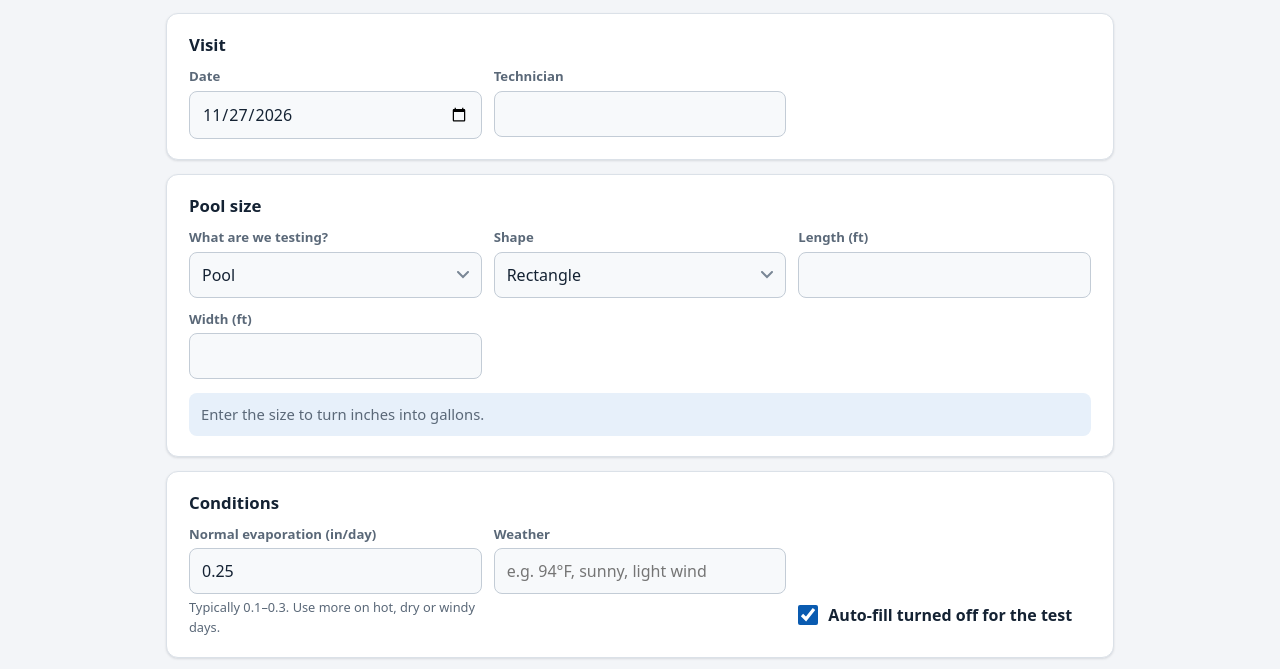
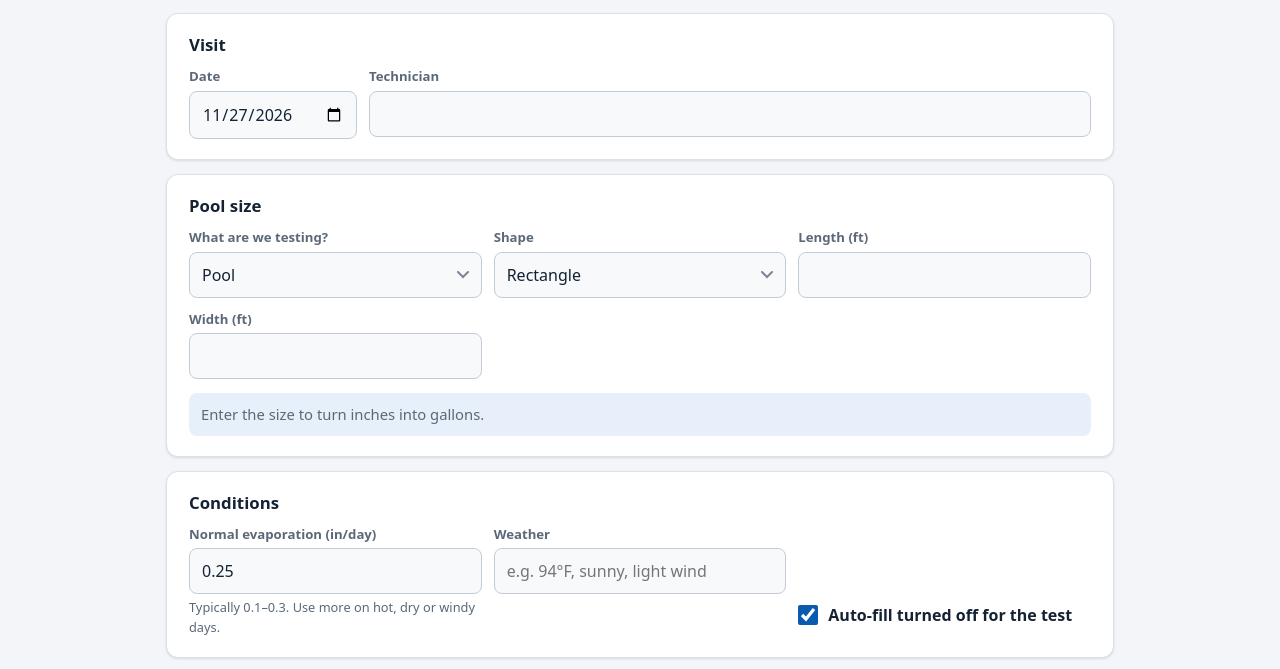
Before and after one commit to capitan182/Leakvue-, a website: page index.html in a window 1280 px wide. Both pictures are taken after a click on the button "Start a test". Shown: the part 124-793 px from the top of the page. Drawn offline with Linux system fonts and the light colour scheme.

Commit message:
Test screen: compact date next to the technician
The date box took the full width of the Visit card. Put Date and
Technician on one row with the date sized to fit, falling back to one
column only on very narrow screens.

Co-Authored-By: Claude Opus 5.5 <noreply@anthropic.com>
Claude-Session: https://claude.ai/code/session_01UzV2iAyT7jGxYHrYNiESZ4

```diff
--- a/css/app.css
+++ b/css/app.css
@@ -595,3 +595,8 @@ body.is-report .appbar { position: static; }
 }
 .lab-reading strong { font: 700 1.3rem/1 ui-monospace, SFMono-Regular, Menlo, Consolas, monospace; font-variant-numeric: tabular-nums; }
 .lab-reading.is-err { background: var(--warn-soft); color: var(--warn); }
+
+/* Visit card: a compact date next to the technician, on every screen size. */
+.grid.visit-grid { grid-template-columns: minmax(0, 10.5rem) minmax(0, 1fr); }
+.visit-grid input[type="date"] { min-width: 0; display: block; }
+@media (max-width: 330px) { .grid.visit-grid { grid-template-columns: 1fr; } }
--- a/js/views/test.js
+++ b/js/views/test.js
@@ -236,7 +236,7 @@
 
       <section class="card">
         <h2>Visit</h2>
-        <div class="grid">
+        <div class="grid visit-grid">
           ${f('Date', 'date', { type: 'date' })}
           ${f('Technician', 'technician', { autocomplete: 'off' })}
         </div>
```
